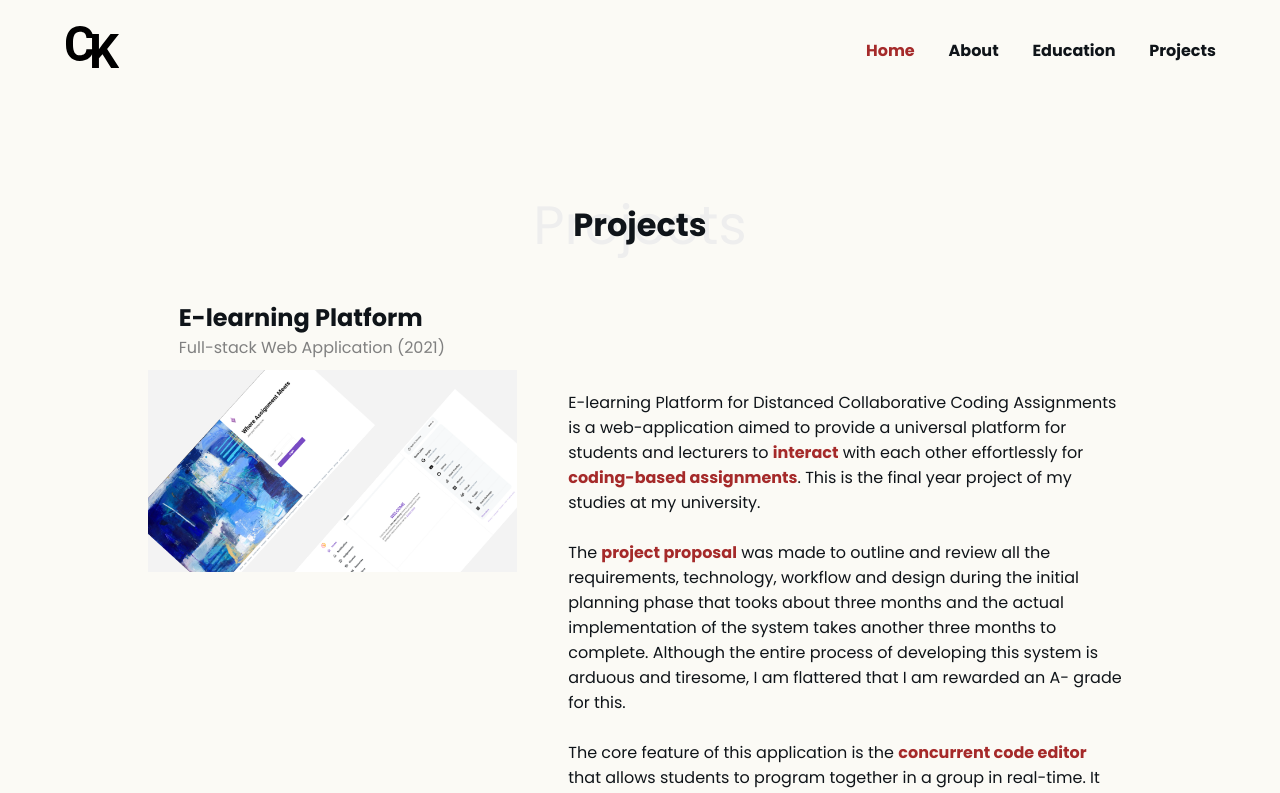
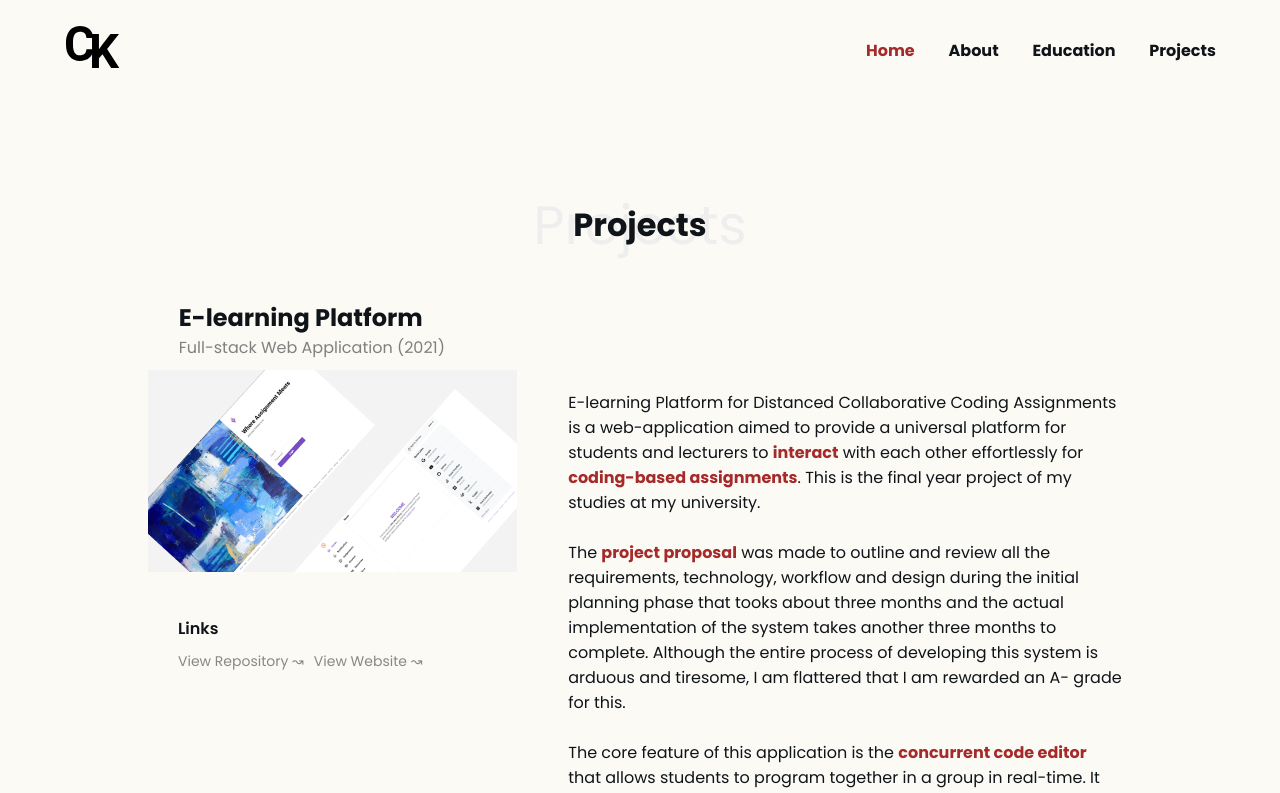
Before and after one commit to data-miner00/portfolio, a Nuxt app: page /projects in a window 1280 px wide. Shown: the top 793 px of the page. Built offline with nearby package versions, Linux system fonts and the light colour scheme.

Commit message:
feat: Added project links

```diff
--- a/components/Project.vue
+++ b/components/Project.vue
@@ -6,9 +6,14 @@
     h4 {{ type }} ({{ year }})
 
   .project__wrap
-    .project__wrap__img
-      div
+    .project__wrap__left
+      .project__wrap__left__img
         img(:src="require(`../assets/images/${imgSrc}`)")
+      .project__wrap__left__links
+        p Links
+        div
+          a(:href="`https://www.github.com/data-miner00/${gitHubRepo}`" target="_blank" rel="noreferrer noopener") View Repository #[span ↝]
+          a(:href="websiteUrl" target="_blank" rel="noreferrer noopener") View Website #[span ↝]
     .project__wrap__content
       .project__wrap__content__details
         slot
@@ -40,6 +45,14 @@ export default Vue.extend({
     year: String,
     imgSrc: String,
     stacks: Array,
+    gitHubRepo: {
+      type: String,
+      default: 'data-miner00',
+    },
+    websiteUrl: {
+      type: String,
+      default: 'https://www.google.com',
+    },
   },
 })
 </script>
@@ -57,9 +70,9 @@ export default Vue.extend({
       color: gray
   &__wrap
     padding-top: 10px
-    &__img
+    &__left
       padding: 0 5%
-      div
+      &__img
         width: 100%
         height: 140px
         padding-top: 66.67%
@@ -69,6 +82,34 @@ export default Vue.extend({
           position: absolute
           top: 0
           width: 100%
+      &__links
+        p
+          font-weight: 600
+          margin-bottom: 10px
+        div
+          display: flex
+          flex-wrap: wrap
+          a
+            font-size: 14px
+            display: block
+            position: relative
+            margin-right: 10px
+            color: #888
+            &::after
+              content: ''
+              position: absolute
+              left: 0
+              bottom: -4px
+              height: 2px
+              width: 0
+              background: #888
+              border-radius: 3px
+              transition: width .2s ease
+            &:hover
+              color: #0F1419
+              &::after
+                width: 100%
+                background: #0F1419
     &__content
       padding: 0 5%
       &__details
@@ -107,6 +148,8 @@ export default Vue.extend({
     &__wrap
       display: grid
       grid-template-columns: 2fr 3fr
+      &__left__links
+        padding-left: 30px
 
 @media screen and (min-width: 1024px)
   .project
```
